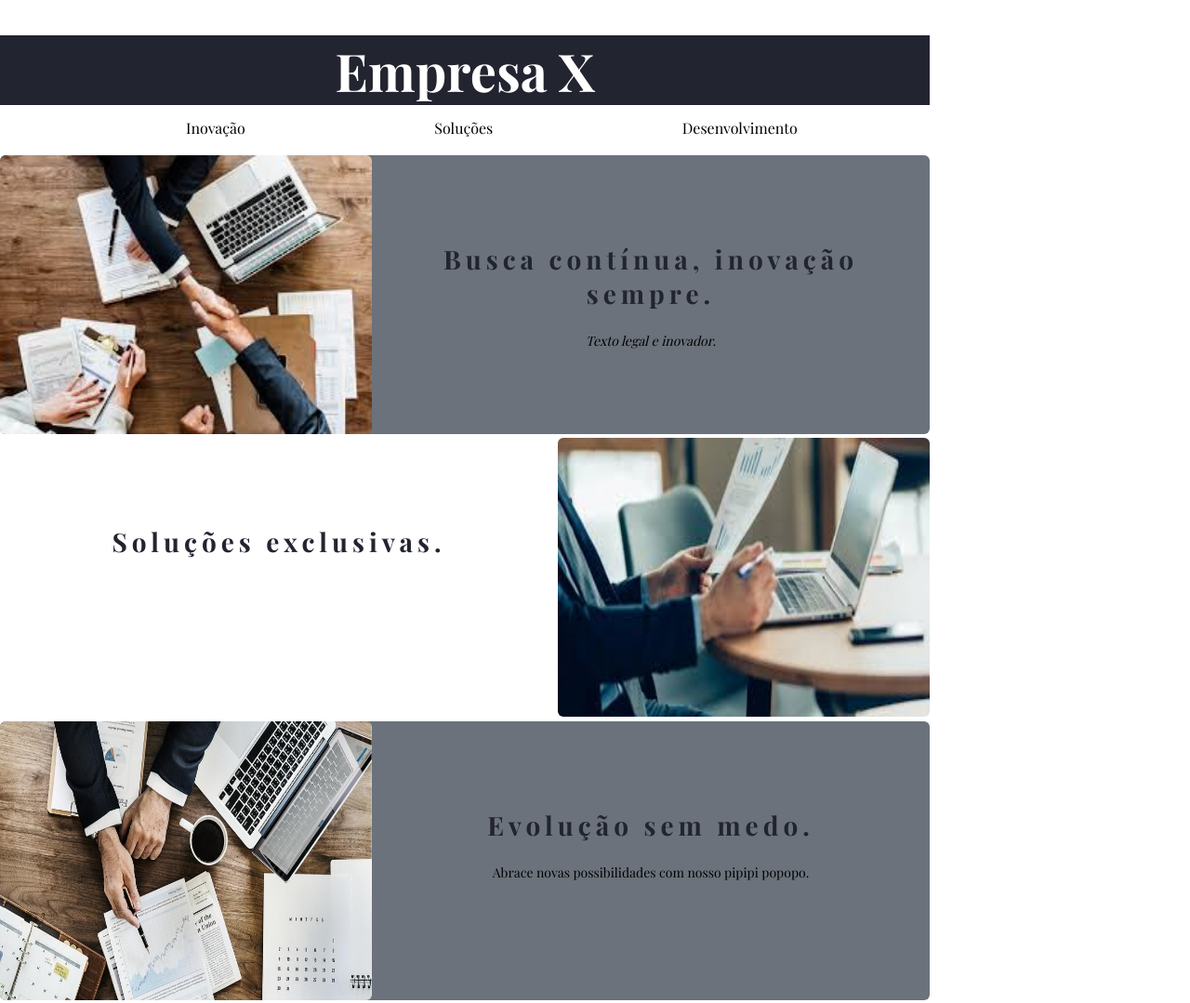
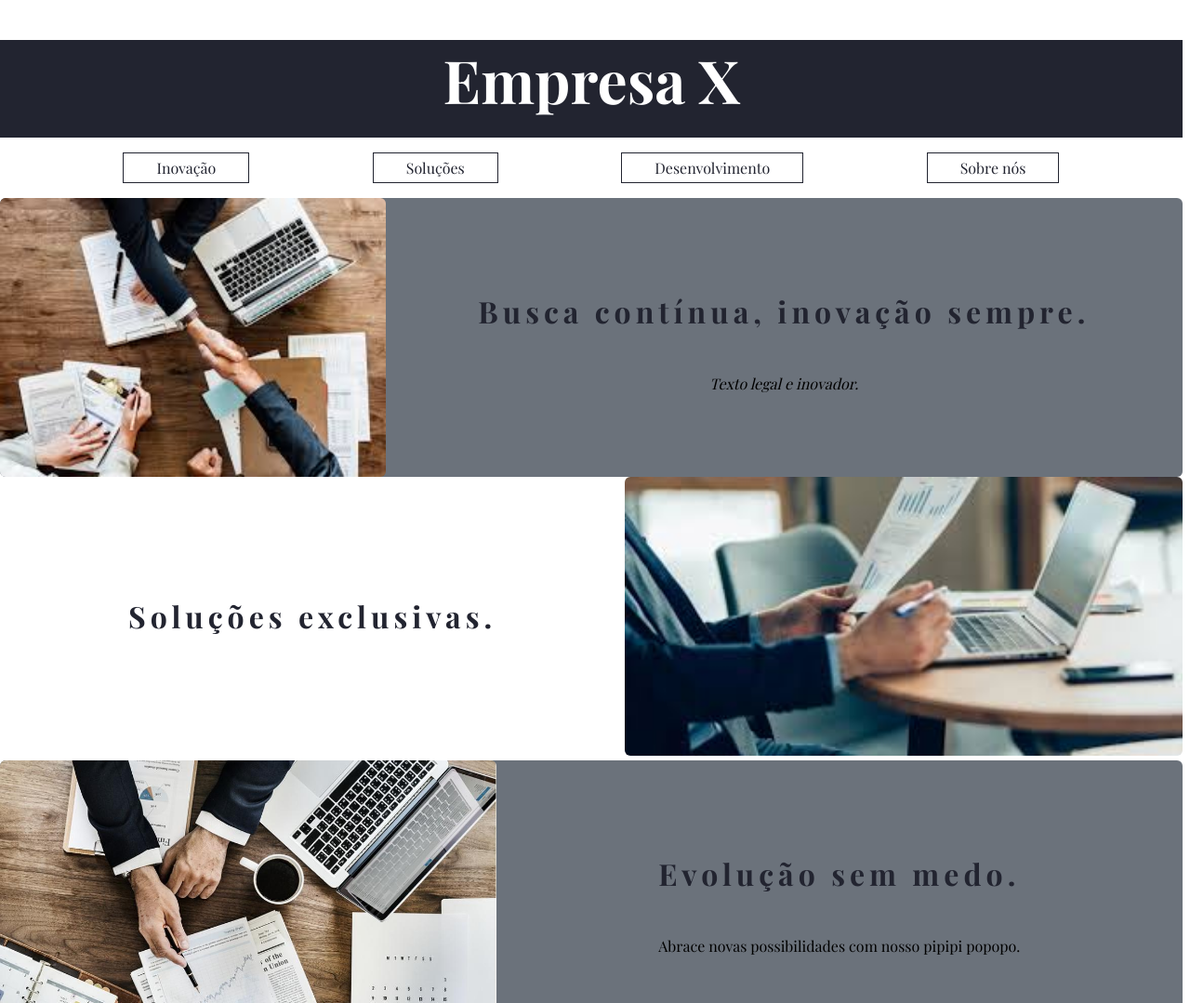
Before and after one commit to rcalvs/personalPage, a plain HTML site: page index.html in a window 1280 px wide. Shown: the top 1079 px of the page at 93% size. Drawn offline with nearby package versions, Linux system fonts and the light colour scheme; a web font is replaced by a local one.

Commit message:
css flex

```diff
--- a/index.html
+++ b/index.html
@@ -1,6 +1,4 @@
 <!DOCTYPE html>
-
-
 <html>
   <head>
     <meta charset="UTF-8">
@@ -8,58 +6,51 @@
     <link rel="preconnect" href="https://fonts.gstatic.com">
     <link href="https://fonts.googleapis.com/css2?family=Playfair+Display:ital,wght@0,400;0,500;0,600;0,700;0,800;0,900;1,400;1,500;1,600;1,700;1,800;1,900&display=swap" rel="stylesheet">
     <link rel="stylesheet" href="style.css">
-
-
   </head>
 
 <body>
     <!-- Título -->
+<header>
   <h1>Empresa X</h1>
-        <div id="cabeçalho">
       <ul class="focos">
+        <a href="google.com" target="_blank">
           <li>Inovação</li>
+        </a>
+        <a href="google.com" target="_blank">
           <li>Soluções</li>
+        </a>
+        <a href="google.com" target="_blank">
           <li>Desenvolvimento</li>
+        </a>
+        <a href="google.com" target="_blank">
+          <li>Sobre nós</li>
+        </a>
       </ul>
-
-        </div>
-
+</header>
     <!-- 1º Sessão -->
-        <div class="sessao1">
-            <div class="bloco-img">
+    <section class="sessao1">
         <img class="imagem" src="/images/negocios1.jpeg" alt="Foto de Negocios">
-            </div>
         <div class="bloco-txt">
             <h2>Busca contínua, inovação sempre.</h2>
             <p><em>Texto legal e inovador.</em></p>
         </div>
-        </div>
+    </section>
         <!-- 2º Sessão -->
 
-        <div class="sessao2">
+    <section class="sessao2">
         <div class="bloco-txt">
             <h2>Soluções exclusivas.</h2>
         </div>
-
-            <div class="bloco-img">
         <img class="imagem" src="/images/negocios2.jpeg" alt="Foto bonita de Negocios">
-            </div>
-
-
-        </div>
+    </section>
 
         <!-- 3º Sessão -->
-        <div class="sessao1">
-            <div class="bloco-img">
+    <section class="sessao1">
         <img class="imagem" src="/images/negocios3.jpeg" alt="Foto daora de Negocios">
-            </div>
-
         <div class="bloco-txt">
             <h2>Evolução sem medo.</h2>
             <p>Abrace novas possibilidades com nosso pipipi popopo.</p>
         </div>
-
-
-        </div>
+    </section>
     </body>
 </html>
--- a/style.css
+++ b/style.css
@@ -1,24 +1,43 @@
 * {
   margin-left: 0px;
   padding-left: 0px;
+  font: 100%;
 }
-
 
 body {
   font-family: 'Playfair Display', serif;
   /* background: linear-gradient(to right, #6b727b 18%, #222430 100%);
   background: linear-gradient(to top, #6b727b 1%, #4e515f 100%); */
-    font-size: 14px;
 }
 
-h1 {
+header h1 {
   font-weight: 190px;
   font-size: 4em;
+  padding-bottom: 20px;
   background-color: #222430;
   text-align: center;
   color: white;
-    width: 1000px;
+  width: 100%;
   margin-bottom: 5px;
+}
+
+a:link, a:visited {
+    text-decoration: none;
+    color: #222430;
+
+}
+.focos {
+  display: flex;
+  flex-direction: row;
+  justify-content: space-evenly;
+  list-style-type: none;
+
+}
+
+li {
+  box-sizing: border-box;
+  border:1px solid #222430;
+  padding: 5px 35px;
 }
 
 h2 {
@@ -26,67 +45,42 @@ h2 {
   letter-spacing: 5px;
   font-size: 2em;
 }
-.focos li {
-    font-size: 16px;
-    display: inline-block;
-    margin-left: 200px;
-    text-align: center;
-
-}
-
-
-#cabeçalho {
-    width: 1000px;
-
-
-}
 
 .sessao1 {
-    display: inline-flex;
+  display: flex;
   background-color: #6b727b;
-    width: 1000px;
+  width: 100%;
   height: 300px;
   border-radius: 6px;
   position: relative;
   margin-top: 5px;
-
-}
-
-.bloco-img {
-    display: block;
-    text-align: center;
-    position: relative;
-    width: auto;
-    position: relative;
-    float: left;
-
+  justify-self: space-between;
 }
 
 .bloco-txt {
-    display: block;
+  display: flex;
   text-align: center;
-    padding:  70px 50px 20px;
+  padding:  70px 50px;
   width: 70%;
-    float: right;
-
+  flex-direction: column;
+  justify-content: space-evenly;
 }
 
 .imagem {
-    width: 400px;
-    height: 300px;
-    display: block;
+  max-width: 100%;
+  height: auto;
   margin-left: auto;
   margin-right: auto;
   border-radius: 6px;
-
 }
 
 .sessao2 {
-    display: inline-flex;
+  display: flex;
   margin-top: 0px;
   background-color: white;
   width: auto;
   border-radius: 6px;
-    width: 1000px;
   height: 300px;
+  width: 100%;
+  justify-self: space-between;
 }
```
Lines whose indentation alone changed are shown as unchanged.
